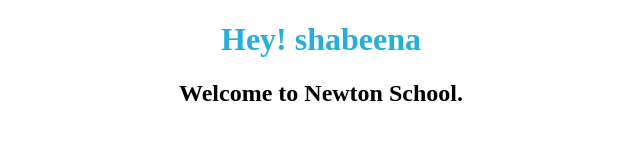
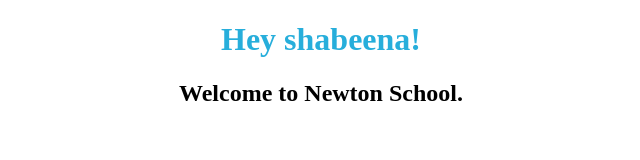
Before and after one commit to ShabeenaTouseef/React-Practice---Greetings-with-Props---7gp7op3qhi6k, a React app: page / in a window 1280 px wide. Shown: the top 160 px of the page, without its empty margins (319-959 px from the left). Built offline with nearby package versions, Linux system fonts and the light colour scheme.

Commit message:
Update Welcome.js

```diff
--- a/src/components/Welcome.js
+++ b/src/components/Welcome.js
@@ -1,14 +1,5 @@
 // write code for Welcome component here
 import React from 'react';
-const Welcome=(props)=>{//
-  const {name}=props
-  return(
-    <>
-  <h1>Hey! {props.name}</h1>
-   <h2> Welcome to Newton School.</h2>
-  </>
-
-  );
-
-}
+const Welcome = (props) => {//     const { name } = props
+    return (        <div>            <h1>Hey {props.name}! </h1>            <h2>Welcome to Newton School.</h2>        </div>    )}
 export default Welcome;
```
